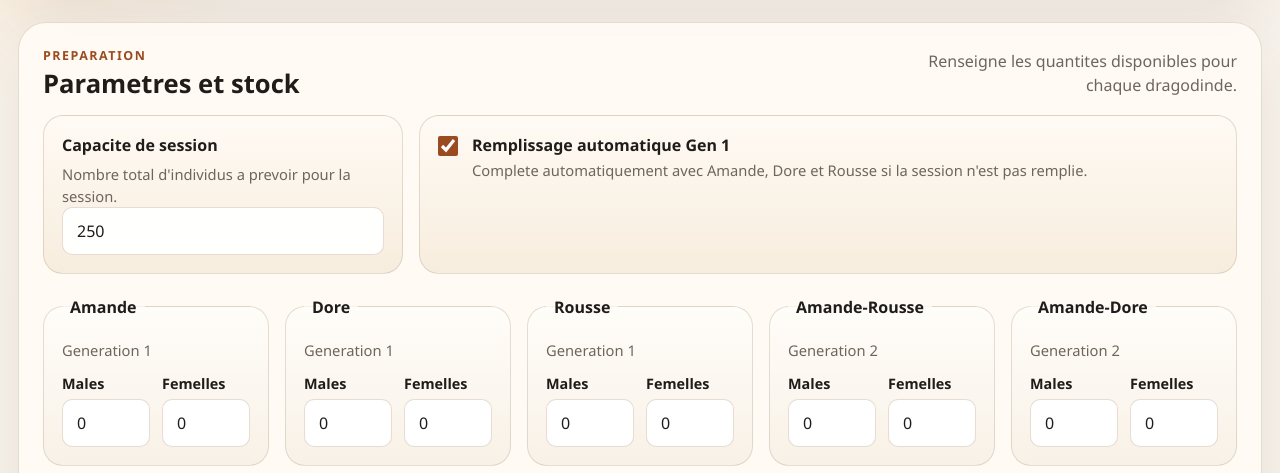
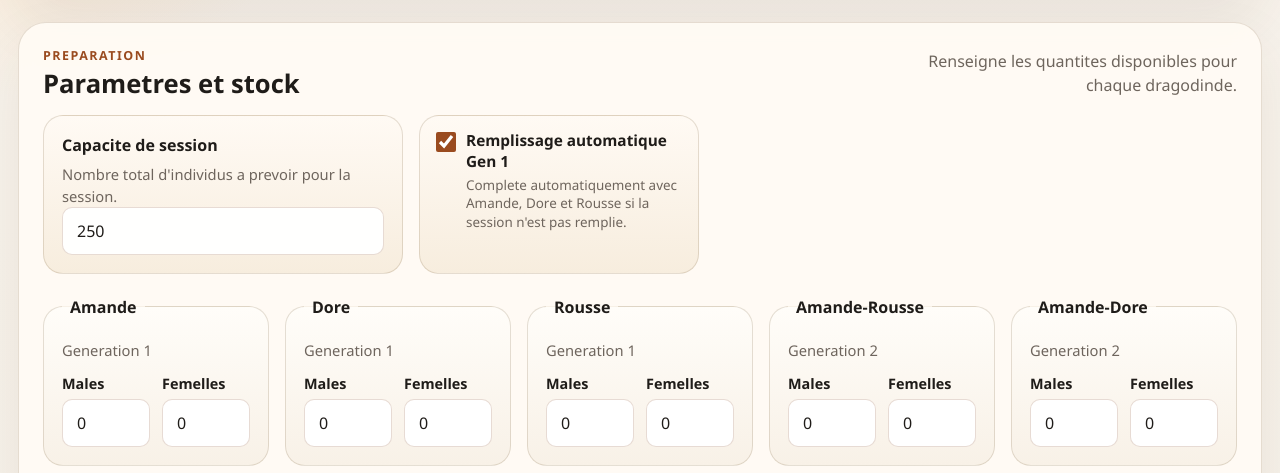
Before and after one commit to Moumoullosse/Calcul_Dragodinde, a FastAPI app: page / in a window 1280 px wide. Shown: the part 287-760 px from the top of the page. Run offline with FastAPI, Linux system fonts and the light colour scheme.

Commit message:
Tighten G1 autofill toggle layout

```diff
--- a/static/style.css
+++ b/static/style.css
@@ -172,11 +172,12 @@ h2 {
 
 .toggle-card {
   display: flex;
-  flex: 1 1 320px;
-  gap: 14px;
+  flex: 0 1 280px;
+  gap: 10px;
   align-items: flex-start;
-  min-width: 280px;
-  padding: 18px;
+  min-width: 220px;
+  max-width: 280px;
+  padding: 14px 16px;
   border: 1px solid var(--line);
   border-radius: var(--radius-lg);
   background: linear-gradient(180deg, #fffaf4 0%, #f7edde 100%);
@@ -197,13 +198,14 @@ h2 {
 }
 
 .toggle-title {
+  font-size: 0.96rem;
   font-weight: 700;
 }
 
 .toggle-help {
   color: var(--muted);
-  font-size: 0.92rem;
-  line-height: 1.45;
+  font-size: 0.84rem;
+  line-height: 1.35;
 }
 
 .stock-grid {
```
